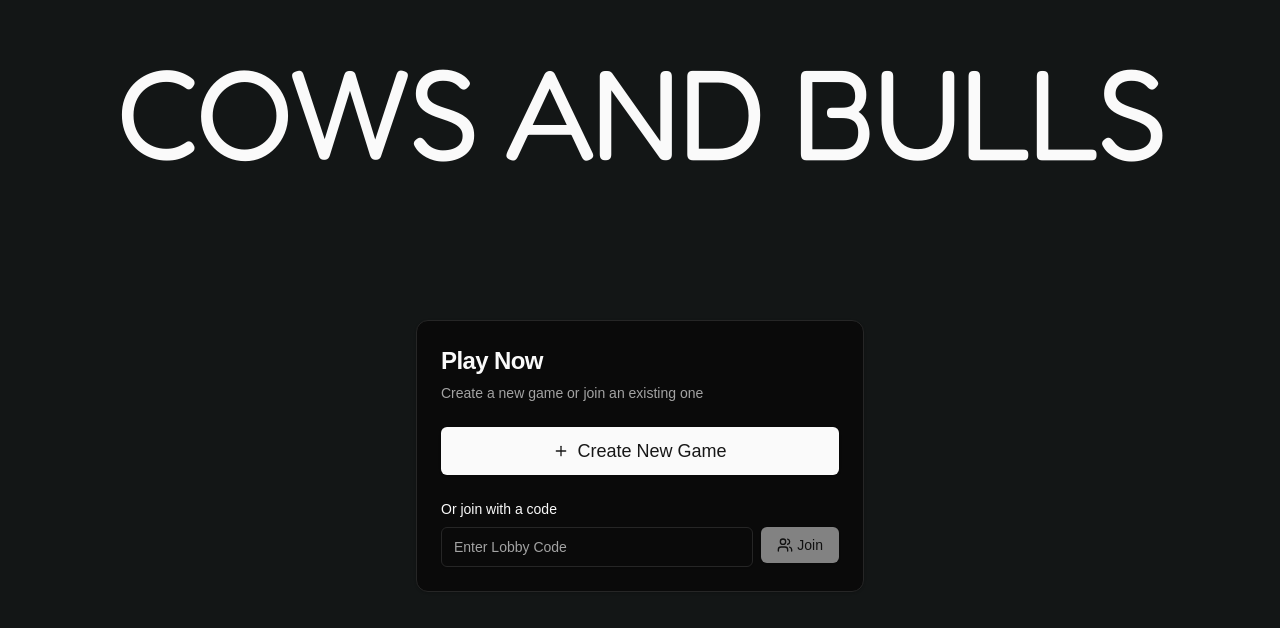
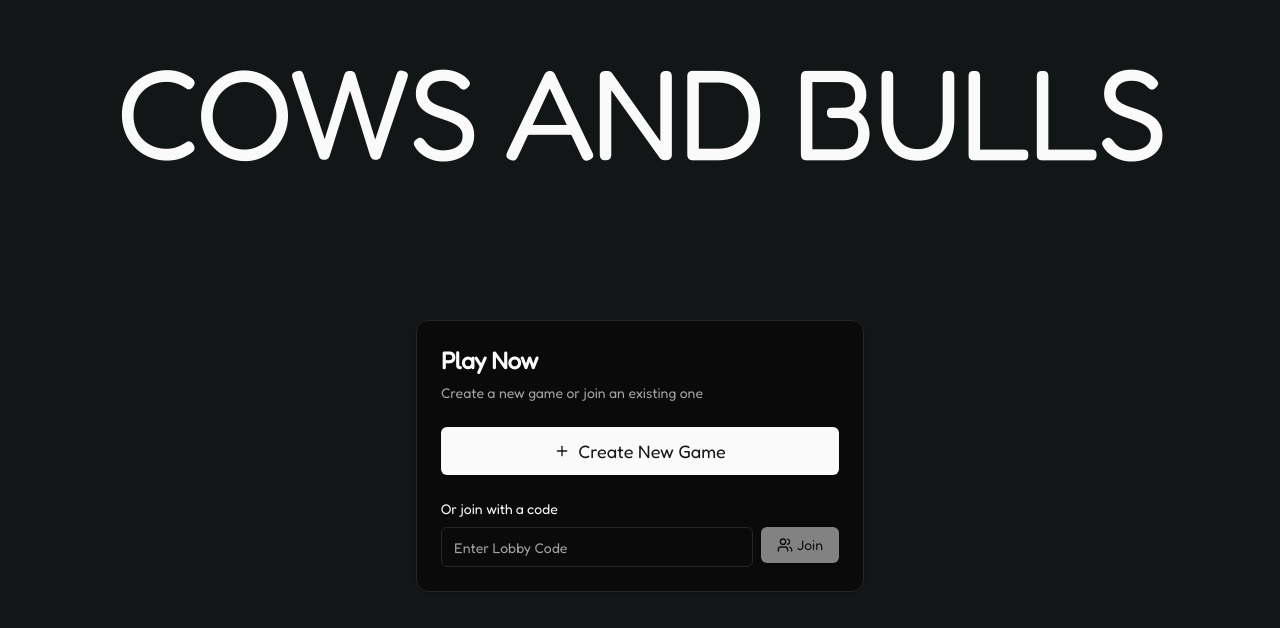
Before and after one commit to KlutzyFella/cows-and-bulls, a Next.js app: page / in a window 1280 px wide. Shown: the top 628 px of the page. Built offline with nearby package versions, Linux system fonts and the light colour scheme.

Commit message:
removed unused imports

```diff
--- a/src/app/layout.tsx
+++ b/src/app/layout.tsx
@@ -1,5 +1,5 @@
 import type { Metadata } from "next";
-import { Geist, Geist_Mono, Roboto_Mono} from "next/font/google";
+import { Geist, Geist_Mono} from "next/font/google";
 import { Fredoka } from 'next/font/google'
 import "./globals.css";
 
@@ -12,11 +12,6 @@ const geistMono = Geist_Mono({
   variable: "--font-geist-mono",
   subsets: ["latin"],
 });
-
-const robotoMono = Roboto_Mono({
-    variable: "--font-roboto-mono",
-    subsets: ["latin"],
-  });
 
 const fredoka = Fredoka({
     weight: '400',
@@ -36,7 +31,7 @@ export default function RootLayout({
   return (
     <html lang="en" className="w-full h-full dark">
       <body
-        className={`${geistSans.variable} ${geistMono.variable} antialiased bg-background text-foreground w-full h-full`}
+        className={`${geistSans.className} ${geistMono.className} ${fredoka.className} antialiased bg-background text-foreground w-full h-full`}
       >
         {children}
       </body>
--- a/src/app/lobby/[lobbyId]/page.tsx
+++ b/src/app/lobby/[lobbyId]/page.tsx
@@ -1,6 +1,6 @@
 "use client"
 
-import { use, useEffect, useState } from "react"
+import { useEffect, useState } from "react"
 import { useParams, useRouter } from "next/navigation"
 import { io, type Socket } from "socket.io-client"
 import { InputOTP, InputOTPGroup, InputOTPSlot } from "@/components/ui/input-otp"
--- a/src/app/page.tsx
+++ b/src/app/page.tsx
@@ -4,10 +4,10 @@ import type React from "react"
 
 import { useState } from "react"
 import { useRouter } from "next/navigation"
-import { Card, CardContent, CardDescription, CardFooter, CardHeader, CardTitle } from "@/components/ui/card"
+import { Card, CardContent, CardDescription, CardHeader, CardTitle } from "@/components/ui/card"
 import { Input } from "@/components/ui/input"
 import { Button } from "@/components/ui/button"
-import { Plus, Users, Info } from "lucide-react"
+import { Plus, Users } from "lucide-react"
 
 export default function Home() {
   // useState hook for setting the lobby codes
```
